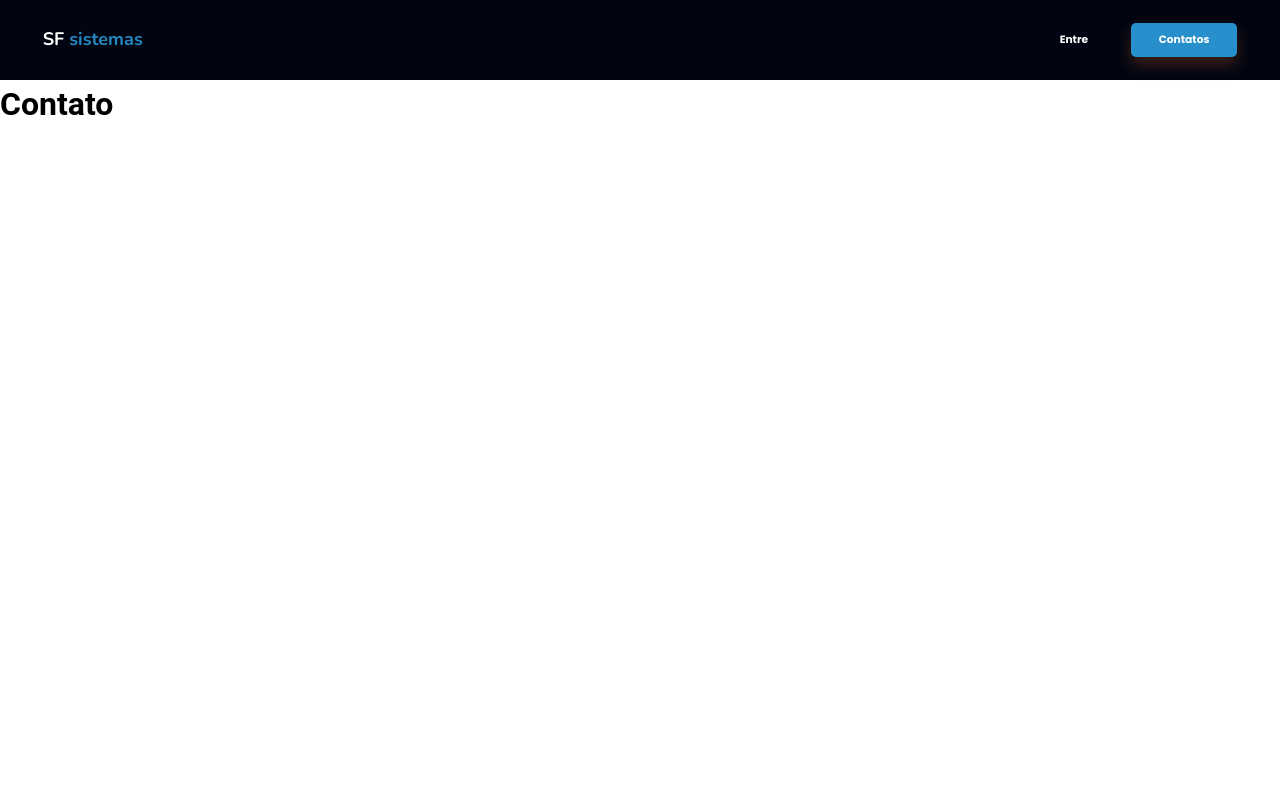
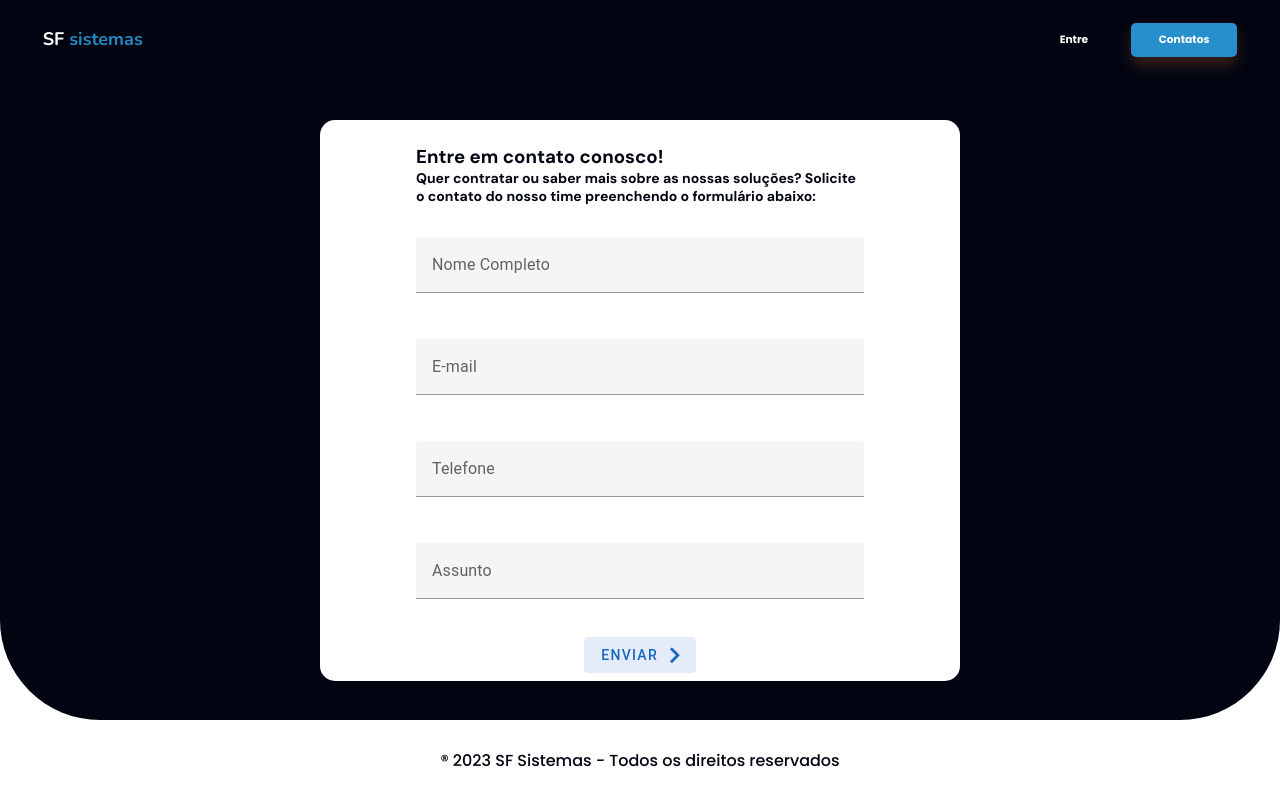
Before and after one commit to themegazord/safinfe-online-frontend, a Vue app: page /contatos in a window 1280 px wide. Built offline with nearby package versions, Linux system fonts and the light colour scheme.

Commit message:
feat: finalizado tela de contatos

```diff
--- /dev/null
+++ b/src/components/FormContatoComponent.vue
@@ -0,0 +1,337 @@
+<template>
+  <form class="form-contato">
+    <v-container class="titulo-subtitulo">
+      <h1>Entre em contato conosco!</h1>
+      <h2>
+        Quer contratar ou saber mais sobre as nossas soluções? Solicite o contato do nosso time
+        preenchendo o formulário abaixo:
+      </h2>
+    </v-container>
+    <v-container class="body-form">
+      <v-row>
+        <v-col cols="12">
+          <v-text-field
+            type="text"
+            v-model="dados.nomeCompleto"
+            :error-messages="v$.dados.nomeCompleto.$errors.map((e) => e.$mesage)"
+            counter="155"
+            label="Nome Completo"
+            @input="v$.dados.nomeCompleto.$touch"
+            @blur="v$.dados.nomeCompleto.$touch"
+          ></v-text-field>
+        </v-col>
+        <v-col cols="12">
+          <v-text-field
+            type="email"
+            v-model="dados.email"
+            :error-messages="v$.dados.email.$errors.map((e) => e.$mesage)"
+            counter="255"
+            label="E-mail"
+            @input="v$.dados.email.$touch"
+            @blur="v$.dados.email.$touch"
+          ></v-text-field>
+        </v-col>
+        <v-col cols="12">
+          <v-text-field
+            type="text"
+            v-model="dados.telefone"
+            :error-messages="v$.dados.telefone.$errors.map((e) => e.$mesage)"
+            counter="20"
+            label="Telefone"
+            @input="v$.dados.telefone.$touch"
+            @blur="v$.dados.telefone.$touch"
+          ></v-text-field>
+        </v-col>
+        <v-col cols="12">
+          <v-text-field
+            type="text"
+            v-model="dados.assunto"
+            :error-messages="v$.dados.assunto.$errors.map((e) => e.$mesage)"
+            counter="255"
+            label="Assunto"
+            @input="v$.dados.assunto.$touch"
+            @blur="v$.dados.assunto.$touch"
+          ></v-text-field>
+        </v-col>
+      </v-row>
+    </v-container>
+    <v-btn
+      variant="tonal"
+      color="primary"
+      @click="$emit('contato', dados)"
+      append-icon="fas fa-chevron-right"
+      >Enviar</v-btn
+    >
+  </form>
+</template>
+
+<script>
+import { helpers, required, maxLength, email } from '@vuelidate/validators'
+import { useVuelidate } from '@vuelidate/core'
+export default {
+  setup() {
+    return {
+      v$: useVuelidate()
+    }
+  },
+  data() {
+    return {
+      dados: {
+        nomeCompleto: '',
+        email: '',
+        telefone: '',
+        assunto: ''
+      }
+    }
+  },
+  validations() {
+    return {
+      dados: {
+        nomeCompleto: {
+          required: helpers.withMessage('O campo de nome completo e obrigatorio.', required),
+          maxLength: helpers.withMessage(
+            'O nome completo deve conter ate 155 caracteres',
+            maxLength(155)
+          )
+        },
+        email: {
+          required: helpers.withMessage('O campo de email e obrigatorio.', required),
+          maxLength: helpers.withMessage('O email deve conter ate 255 caracteres', maxLength(255)),
+          email: helpers.withMessage('O email e invalido.', email)
+        },
+        telefone: {
+          required: helpers.withMessage('O campo de telefone e obrigatorio.', required),
+          maxLength: helpers.withMessage('O telefone deve conter ate 20 caracteres', maxLength(20))
+        },
+        assunto: {
+          required: helpers.withMessage('O campo de asssunto e obrigatorio.', required),
+          maxLength: helpers.withMessage(
+            'O asssunto deve conter ate 255 caracteres',
+            maxLength(255)
+          )
+        }
+      }
+    }
+  }
+}
+</script>
+
+<style scoped>
+@media screen and (max-width: 2560px) {
+  .form-contato {
+    display: flex;
+    padding: calc(3.5rem * 2560 / 1920) calc(7.5rem * 2560 / 1920) calc(3.5rem * 2560 / 1920)
+      calc(7.5rem * 2560 / 1920);
+    flex-direction: column;
+    justify-content: center;
+    align-items: center;
+    background: #fff;
+    width: 50%;
+    border-radius: 15px;
+  }
+
+  .titulo-subtitulo {
+    color: var(--darkblue);
+    font-family: DM Sans;
+    font-size: calc(0.875rem * 2560 / 1920);
+    font-style: normal;
+    font-weight: 700;
+    line-height: normal;
+  }
+
+  .titulo-subtitulo {
+    color: var(--darkblue);
+    font-family: DM Sans;
+    font-size: calc(0.875rem * 2560 / 1920);
+    font-style: normal;
+    font-weight: 700;
+    line-height: normal;
+  }
+}
+@media screen and (max-width: 1920px) {
+  .form-contato {
+    display: flex;
+    padding: calc(3.5rem * 1920 / 1920) calc(7.5rem * 1920 / 1920) calc(3.5rem * 1920 / 1920)
+      calc(7.5rem * 1920 / 1920);
+    flex-direction: column;
+    justify-content: center;
+    align-items: center;
+    background: #fff;
+    width: 50%;
+    border-radius: 15px;
+  }
+
+  .titulo-subtitulo {
+    color: var(--darkblue);
+    font-family: DM Sans;
+    font-size: calc(0.875rem * 1920 / 1920);
+    font-style: normal;
+    font-weight: 700;
+    line-height: normal;
+  }
+
+  .titulo-subtitulo {
+    color: var(--darkblue);
+    font-family: DM Sans;
+    font-size: calc(0.875rem * 1920 / 1920);
+    font-style: normal;
+    font-weight: 700;
+    line-height: normal;
+  }
+}
+@media screen and (max-width: 1600px) {
+  .form-contato {
+    display: flex;
+    padding: calc(3.5rem * 1600 / 1920) calc(7.5rem * 1600 / 1920) calc(3.5rem * 1600 / 1920)
+      calc(7.5rem * 1600 / 1920);
+    flex-direction: column;
+    justify-content: center;
+    align-items: center;
+    background: #fff;
+    width: 50%;
+    border-radius: 15px;
+  }
+
+  .titulo-subtitulo {
+    color: var(--darkblue);
+    font-family: DM Sans;
+    font-size: calc(0.875rem * 1600 / 1920);
+    font-style: normal;
+    font-weight: 700;
+    line-height: normal;
+  }
+
+  .titulo-subtitulo {
+    color: var(--darkblue);
+    font-family: DM Sans;
+    font-size: calc(0.875rem * 1600 / 1920);
+    font-style: normal;
+    font-weight: 700;
+    line-height: normal;
+  }
+}
+@media screen and (max-width: 1440px) {
+  .form-contato {
+    display: flex;
+    padding: calc(3.5rem * 1440 / 1920) calc(7.5rem * 1440 / 1920) calc(3.5rem * 1440 / 1920)
+      calc(7.5rem * 1440 / 1920);
+    flex-direction: column;
+    justify-content: center;
+    align-items: center;
+    background: #fff;
+    width: 50%;
+    border-radius: 15px;
+  }
+
+  .titulo-subtitulo {
+    color: var(--darkblue);
+    font-family: DM Sans;
+    font-size: calc(0.875rem * 1440 / 1920);
+    font-style: normal;
+    font-weight: 700;
+    line-height: normal;
+  }
+
+  .titulo-subtitulo {
+    color: var(--darkblue);
+    font-family: DM Sans;
+    font-size: calc(0.875rem * 1440 / 1920);
+    font-style: normal;
+    font-weight: 700;
+    line-height: normal;
+  }
+}
+@media screen and (max-width: 1366px) {
+  .form-contato {
+    display: flex;
+    padding: .5rem calc(7.5rem * 1366 / 1920) .5rem
+      calc(7.5rem * 1366 / 1920);
+    flex-direction: column;
+    justify-content: center;
+    align-items: center;
+    background: #fff;
+    width: 50%;
+    border-radius: 15px;
+  }
+
+  .titulo-subtitulo {
+    color: var(--darkblue);
+    font-family: DM Sans;
+    font-size: calc(0.875rem * 1366 / 1920);
+    font-style: normal;
+    font-weight: 700;
+    line-height: normal;
+  }
+
+  .titulo-subtitulo {
+    color: var(--darkblue);
+    font-family: DM Sans;
+    font-size: calc(0.875rem * 1366 / 1920);
+    font-style: normal;
+    font-weight: 700;
+    line-height: normal;
+  }
+}
+@media screen and (max-width: 1280px) {
+  .form-contato {
+    display: flex;
+    padding: .5rem calc(7.5rem * 1280 / 1920) .5rem
+      calc(7.5rem * 1280 / 1920);
+    flex-direction: column;
+    justify-content: center;
+    align-items: center;
+    background: #fff;
+    width: 50%;
+    border-radius: 15px;
+  }
+
+  .titulo-subtitulo {
+    color: var(--darkblue);
+    font-family: DM Sans;
+    font-size: calc(0.875rem * 1280 / 1920);
+    font-style: normal;
+    font-weight: 700;
+    line-height: normal;
+  }
+
+  .titulo-subtitulo {
+    color: var(--darkblue);
+    font-family: DM Sans;
+    font-size: calc(0.875rem * 1280 / 1920);
+    font-style: normal;
+    font-weight: 700;
+    line-height: normal;
+  }
+}
+@media screen and (max-width: 1024px) {
+  .form-contato {
+    display: flex;
+    padding: .5rem calc(7.5rem * 1024 / 1920) .5rem
+      calc(7.5rem * 1024 / 1920);
+    flex-direction: column;
+    justify-content: center;
+    align-items: center;
+    background: #fff;
+    width: 50%;
+    border-radius: 15px;
+  }
+
+  .titulo-subtitulo {
+    color: var(--darkblue);
+    font-family: DM Sans;
+    font-size: calc(0.875rem * 1024 / 1920);
+    font-style: normal;
+    font-weight: 700;
+    line-height: normal;
+  }
+
+  .titulo-subtitulo {
+    color: var(--darkblue);
+    font-family: DM Sans;
+    font-size: calc(0.875rem * 1024 / 1920);
+    font-style: normal;
+    font-weight: 700;
+    line-height: normal;
+  }
+}
+</style>
--- a/src/views/ContatoView.vue
+++ b/src/views/ContatoView.vue
@@ -1,15 +1,41 @@
 <template>
   <NavbarComponent />
-  <h1>Contato</h1>
+  <main>
+    <FormContatoComponent @contato="(dados) => geraMensagem(dados)"/>
+  </main>
+  <FooterComponent />
 </template>
 
 <script>
+import FooterComponent from '../components/FooterComponent.vue';
+import FormContatoComponent from '../components/FormContatoComponent.vue';
 import NavbarComponent from '../components/NavbarComponent.vue';
 export default {
-  components: {NavbarComponent}
+  components: {
+    NavbarComponent,
+    FormContatoComponent,
+    FooterComponent
+  },
+  methods: {
+    geraMensagem(dados) {
+      const fullMessage = encodeURI(`Olá 😊.$Meu nome é *${dados.nomeCompleto
+        }* e fiquei interessado no seu produto.$✉️ = *${dados.email}*.$📱 = *${
+          dados.telefone}*.$🤔 = *${dados.assunto}*`);
+      window.open(`https://api.whatsapp.com/send?phone=5567999832455&text=${fullMessage.replaceAll('$', '%0D')}`);
+    }
+  }
 }
 </script>
 
-<style>
-
+<style scoped>
+  main {
+    background: var(--darkblue);
+    height: 80vh;
+    width: 100vw;
+    display: flex;
+    flex-direction: column;
+    justify-content: center;
+    align-items: center;
+    border-radius: 0px 0px 100px 100px;
+  }
 </style>
```
